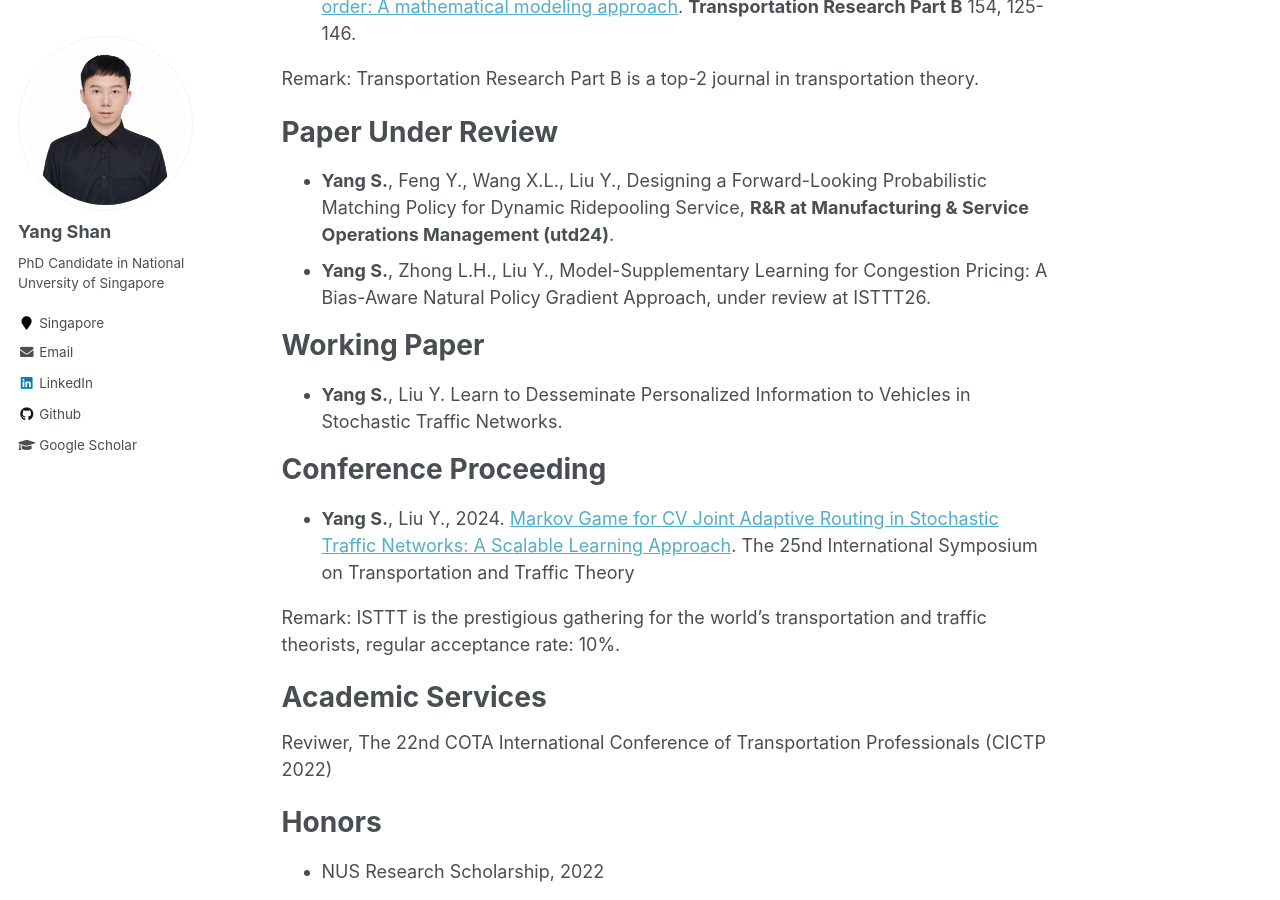
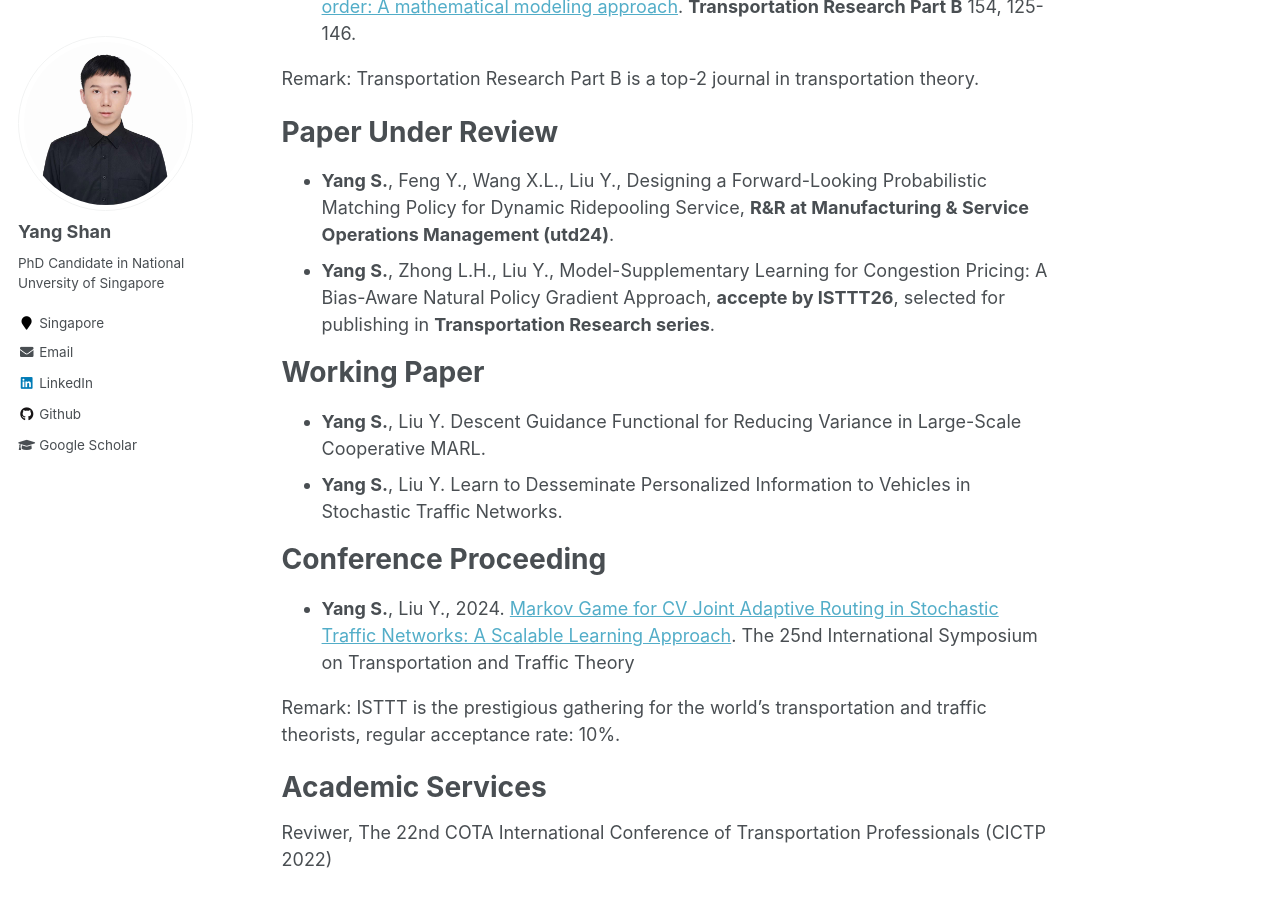
Before and after one commit to seanys/seanys.github.io, a Jekyll site: the page built from _pages/about.md, in a window 1280 px wide and 900 px high, scrolled down 744 px. Built offline with Jekyll 4.4.1, drawn with Linux system fonts in a browser that asks for light colours.

Commit message:
Update about.md

```diff
--- a/_pages/about.md
+++ b/_pages/about.md
@@ -26,11 +26,13 @@ Remark: Transportation Research Part B is a top-2 journal in transportation theo
 Paper Under Review
 ======
 * **Yang S.**, Feng Y., Wang X.L., Liu Y., Designing a Forward-Looking Probabilistic Matching Policy for Dynamic Ridepooling Service, **R&R at Manufacturing & Service Operations Management (utd24)**.
-* **Yang S.**, Zhong L.H., Liu Y., Model-Supplementary Learning for Congestion Pricing: A Bias-Aware Natural Policy Gradient Approach, under review at ISTTT26.
+* **Yang S.**, Zhong L.H., Liu Y., Model-Supplementary Learning for Congestion Pricing: A Bias-Aware Natural Policy Gradient Approach, **accepte by ISTTT26**, selected for publishing in **Transportation Research series**.
 
 Working Paper
 ======
+* **Yang S.**, Liu Y. Descent Guidance Functional for Reducing Variance in Large-Scale Cooperative MARL.
 * **Yang S.**, Liu Y. Learn to Desseminate Personalized Information to Vehicles in Stochastic Traffic Networks.
+
 
 Conference Proceeding
 ======
```
